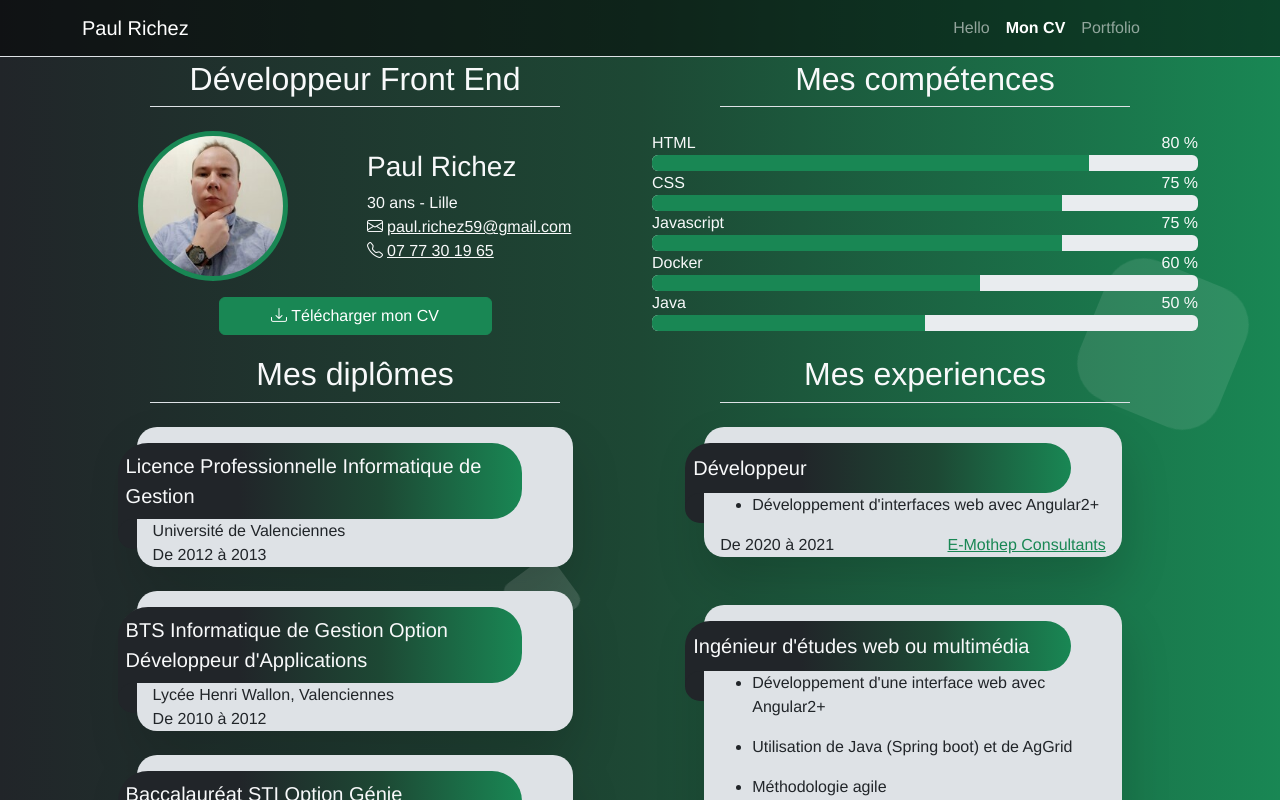
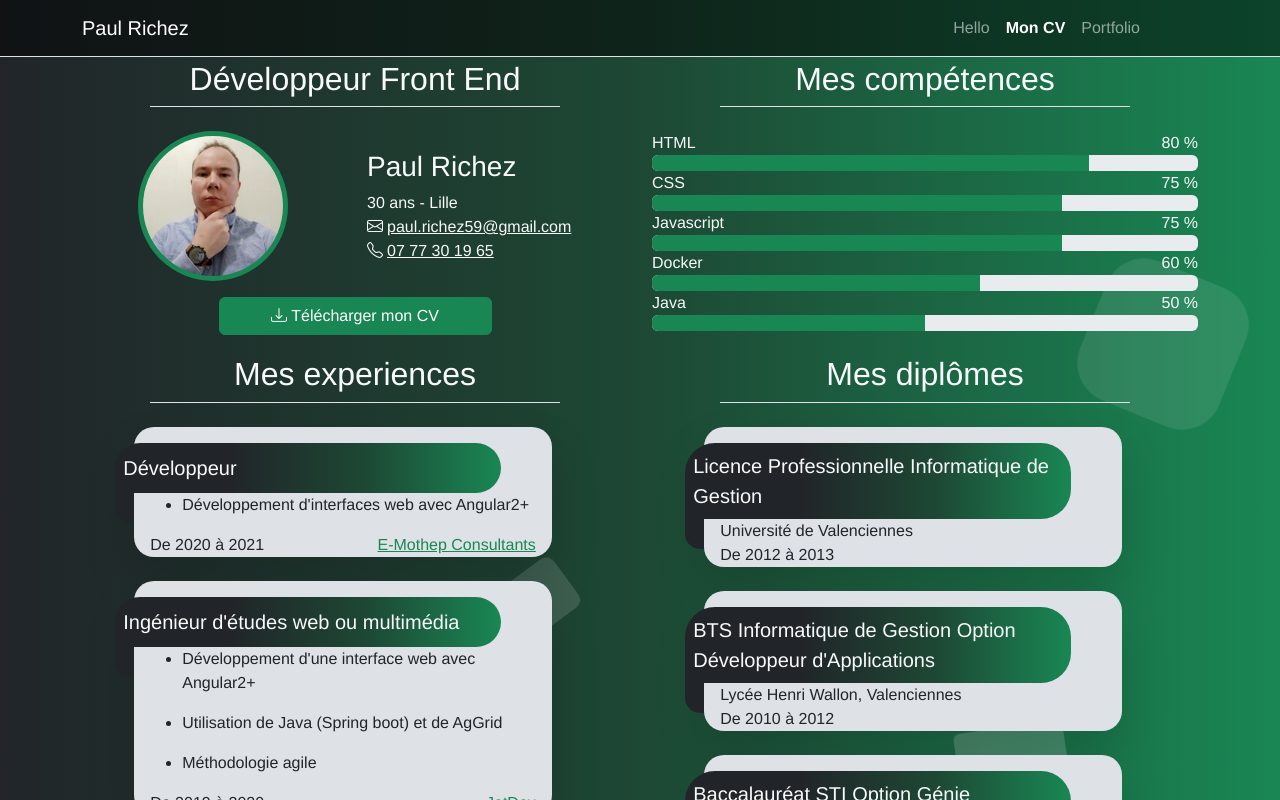
Before and after one commit to PaulRichez/MyAngVirtualCurriculumVitae, a Vue app: page /resume in a window 1280 px wide. Shown: the top 800 px of the page. Built offline with nearby package versions, Linux system fonts and the light colour scheme; a web font is replaced by a local one; what pdfmake, vuefire would draw is missing.

Commit message:
resume + cv switch column

```diff
--- a/src/assets/js/pdfMake.js
+++ b/src/assets/js/pdfMake.js
@@ -21,8 +21,8 @@ var column1 = [
     getContact(),
 ];
 var column2 = [
+    getExperiences(),
     getDiplomas(),
-    getExperiences(),
 ];
 
 function getCoding() {
--- a/src/views/resume.vue
+++ b/src/views/resume.vue
@@ -42,11 +42,7 @@
               </div>
             </div>
             <div class="row my-3 w-50 mx-auto">
-              <button
-                type="button"
-                class="btn btn-success"
-                v-on:click="dlPdf"
-              >
+              <button type="button" class="btn btn-success" v-on:click="dlPdf">
                 <i class="bi-download"></i> Télécharger mon CV
               </button>
             </div>
@@ -74,7 +70,10 @@
                     :aria-valuenow="item.value"
                     aria-valuemin="0"
                     aria-valuemax="100"
-                    :style="{'max-width': item.value + '%',width: item.value + '%'}"
+                    :style="{
+                      'max-width': item.value + '%',
+                      width: item.value + '%',
+                    }"
                   ></div>
                 </div>
               </div>
@@ -89,29 +88,11 @@
         <div class="row">
           <div class="col-md-6">
             <div class="row border-bottom w-75 mx-auto">
-              <h2 class="text-center">Mes diplômes</h2>
-            </div>
-            <div
-              class="row my-4"
-              v-for="(item, index) in myCvData.diplomas"
-              :key="index"
-            >
-              <div>
-                <CustomCard
-                  :title="item.title"
-                  :body="item.description"
-                  :footerLeft="getFormatedDateForDiplomas(item)"
-                />
-              </div>
-            </div>
-          </div>
-          <div class="col-md-6">
-            <div class="row border-bottom w-75 mx-auto">
               <h2 class="text-center">Mes experiences</h2>
             </div>
             <div class="row">
               <div
-                class="row my-4"
+                class="row mt-4"
                 v-for="(item, index) in myCvData.experiences"
                 :key="index"
               >
@@ -128,11 +109,31 @@
               </div>
             </div>
           </div>
+          <div class="col-md-6">
+            <div class="row border-bottom w-75 mx-auto">
+              <h2 class="text-center">Mes diplômes</h2>
+            </div>
+            <div class="row">
+              <div
+                class="row mt-4"
+                v-for="(item, index) in myCvData.diplomas"
+                :key="index"
+              >
+                <div>
+                  <CustomCard
+                    :title="item.title"
+                    :body="item.description"
+                    :footerLeft="getFormatedDateForDiplomas(item)"
+                  />
+                </div>
+              </div>
+            </div>
+          </div>
         </div>
       </div>
     </section>
     <section id="section-know">
-      <div class="container">
+      <div class="container mt-4">
         <!-- mes connaissances -->
         <div class="row border-bottom w-75 mx-auto">
           <h2 class="text-center">Mes connaissances</h2>
@@ -174,7 +175,9 @@ export default {
   },
   methods: {
     dlPdf: function () {
-      const fileName = `CV_de_Paul_Richez-${new Date().getMonth() + 1}-${new Date().getFullYear()}.pdf`;
+      const fileName = `CV_de_Paul_Richez-${
+        new Date().getMonth() + 1
+      }-${new Date().getFullYear()}.pdf`;
       myCsPdfMake.pdfMake.createPdf(myCsPdfMake.t).download(fileName);
       // myCsPdfMake.test();
       // this.$gtag.event("dl", { method: "click CV" });
@@ -226,5 +229,4 @@ export default {
     width: 100%;
   }
 }
-
 </style>
```
